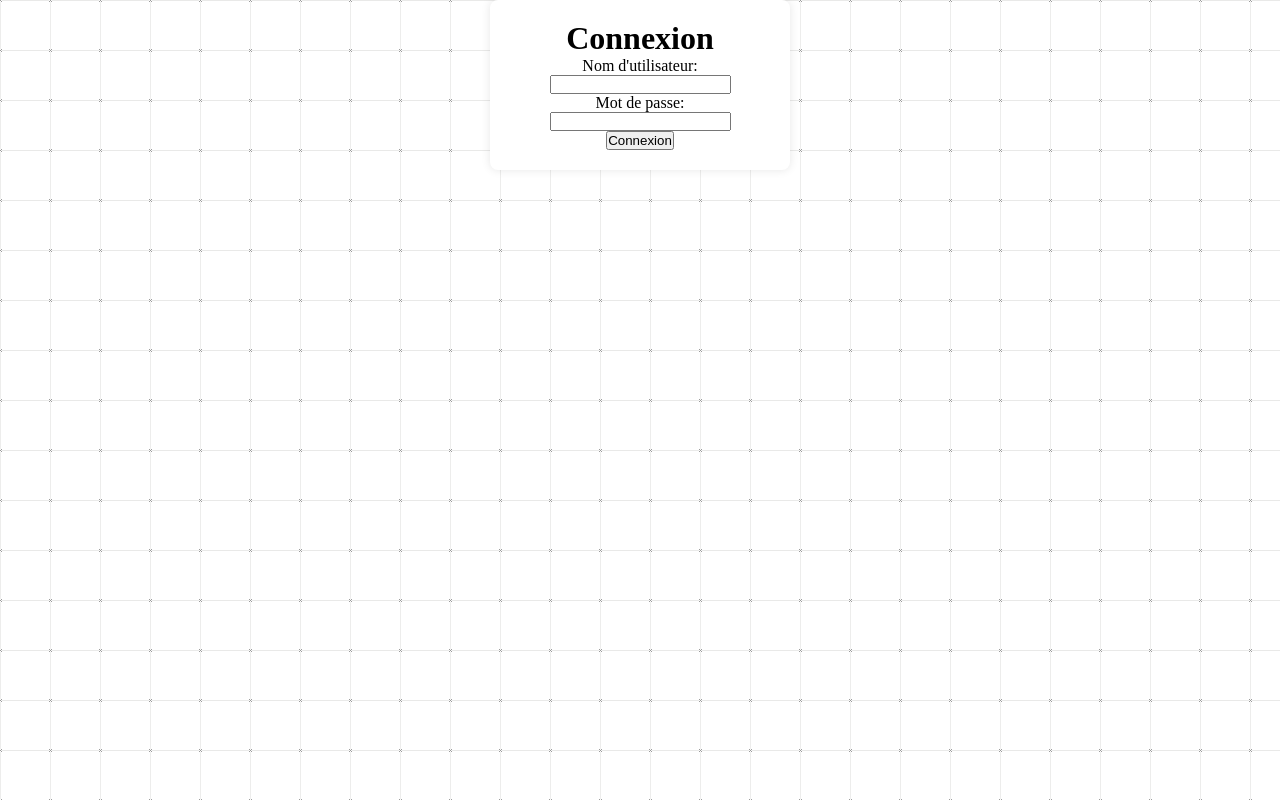
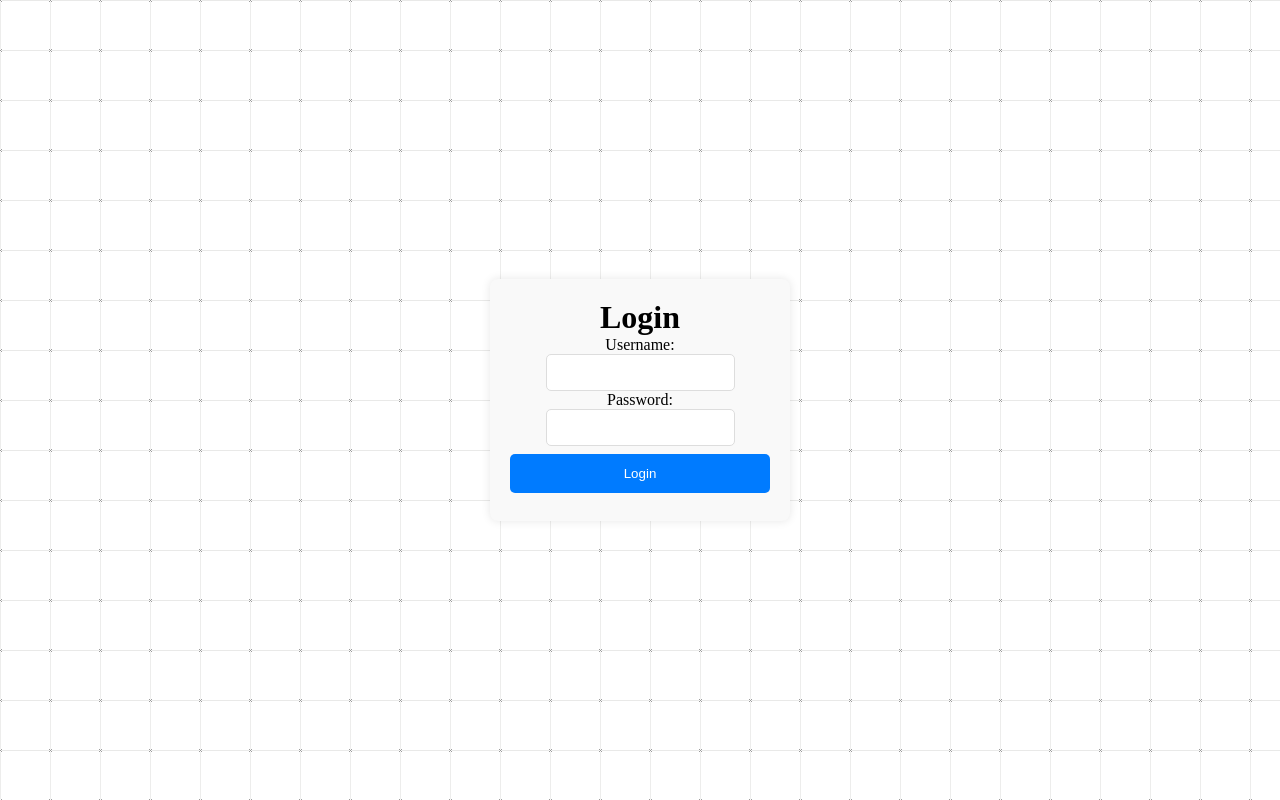
Before and after one commit to XELAmp4/pokedex-front, a Vue app: page /login in a window 1280 px wide. Built offline with nearby package versions, Linux system fonts and the light colour scheme.

Commit message:
design login

```diff
--- a/src/components/LoginForm.vue
+++ b/src/components/LoginForm.vue
@@ -1,19 +1,19 @@
 <template>
     <SiteOverlay/>
     <div class="formContainer">
-      <h1>Connexion</h1>
+        <h1>Login</h1>
         <form>
             <div>
-              <label for="username">Nom d'utilisateur:</label>
+                <label for="username">Username:</label>
                 <input type="text" id="username" v-model="username" @keydown.enter="login">
             </div>
             <div>
-              <label for="password">Mot de passe:</label>
+                <label for="password">Password:</label>
                 <input type="password" id="password" v-model="password" @keydown.enter="login">
             </div>
-          <button type="button" @click="login">Connexion</button>
+            <button type="button" @click="login">Login</button>
         </form>
-      <p v-if="loginError" style="color: red;">Identifiants incorrects</p>
+        <p v-if="loginError" style="color: red; background-color: #ff000012; padding: 5px; border: 1px solid #ff00009c; border-radius: 5px;">Incorrect credentials</p>
     </div>
   </template>
 
@@ -41,10 +41,10 @@ export default {
             const user = users.find(user => user.username === this.username && user.password === this.password);
             if (user) {
                 SessionManager.setSessionData('ActiveUser', { id: user._id });
-              // Authentification réussie, rediriger vers la page d'accueil
+                // Authentication successful, redirect to the home page
                 this.$router.push({ name: 'Home' });
             } else {
-              // Afficher un message d'erreur si les identifiants sont incorrects
+                // Display error message if credentials are incorrect
                 this.loginError = true;
             }
         },
@@ -75,16 +75,55 @@ export default {
   .formContainer
     width: 300px
     padding: 20px
-  background-color: white
+    background-color: #f9f9f9
     border-radius: 8px
     box-shadow: 0 0 10px rgba(0, 0, 0, 0.1)
     text-align: center
-  margin: auto
+    position: absolute
+    top: 50%
+    left: 50%
+    transform: translate(-50%,-50%)
 
-
-.formContainer>form,.formContainer>form>div
+  .formContainer>form, .formContainer>form>div
     display: flex
     flex-direction: column
     align-items: center
 
+  .inputContainer
+    margin-bottom: 15px
+    width: 100%
+
+  input[type="text"], input[type="password"]
+    width: calc(100% - 10px)
+    padding: 10px
+    border: 1px solid #ddd
+    border-radius: 5px
+    background-color: #fff
+    transition: border-color 0.3s ease
+
+  input[type="text"]:focus, input[type="password"]:focus
+    border-color: #007bff
+
+  button
+    width: 100%
+    padding: 12px 20px
+    margin: 8px 0
+    border: none
+    border-radius: 5px
+    background-color: #007bff
+    color: white
+    cursor: pointer
+    transition: background-color 0.3s ease
+
+  button:hover
+    background-color: darken(#007bff, 10% )
+
+  .error-message
+      color: red
+      margin-top: 10px
+      transition: opacity 0.3s ease
+
+  .error-message.show
+      opacity: 1
+
   </style>
```
Lines whose indentation alone changed are shown as unchanged.
